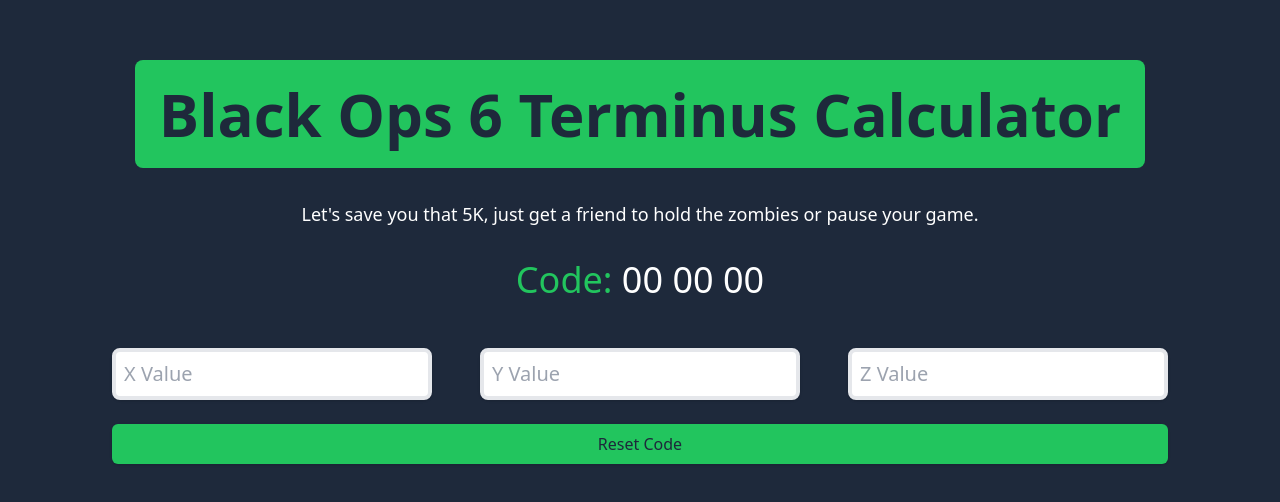
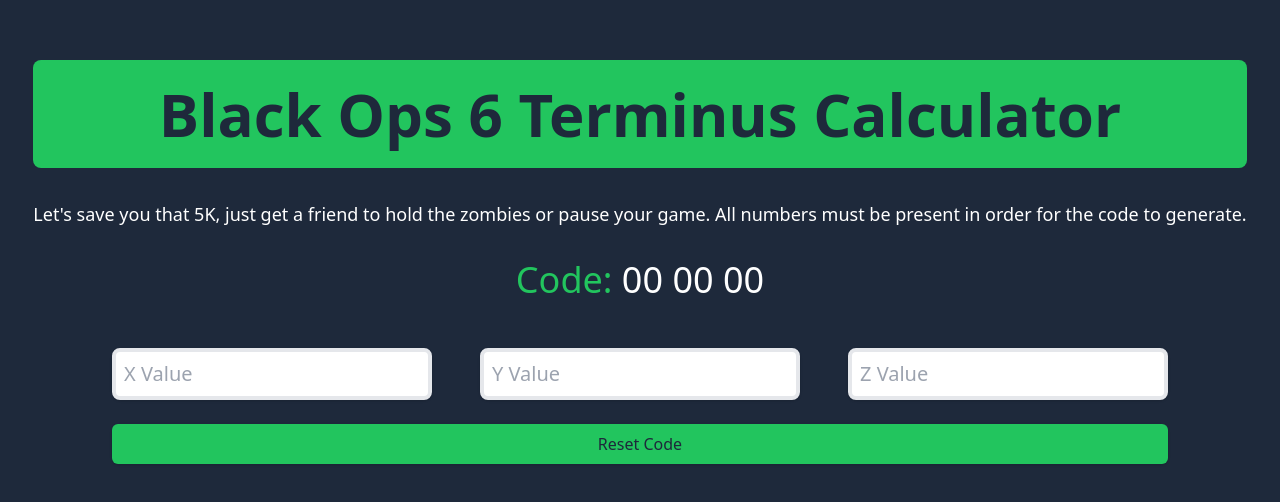
Before and after one commit to saintpickle/bo6-terminus-solver, a SvelteKit app: page / in a window 1280 px wide. Shown: the part 146-648 px from the top of the page. Built offline with nearby package versions, Linux system fonts and the light colour scheme.

Commit message:
updated subtitle text

```diff
--- a/src/routes/+page.svelte
+++ b/src/routes/+page.svelte
@@ -37,7 +37,8 @@
         </h1>
         <p class="text-md md:text-lg">
             Let's save you that 5K, just get a friend to hold the zombies or
-            pause your game.
+            pause your game. All numbers must be present in order for the code
+            to generate.
         </p>
 
         <p class="text-4xl">
```
